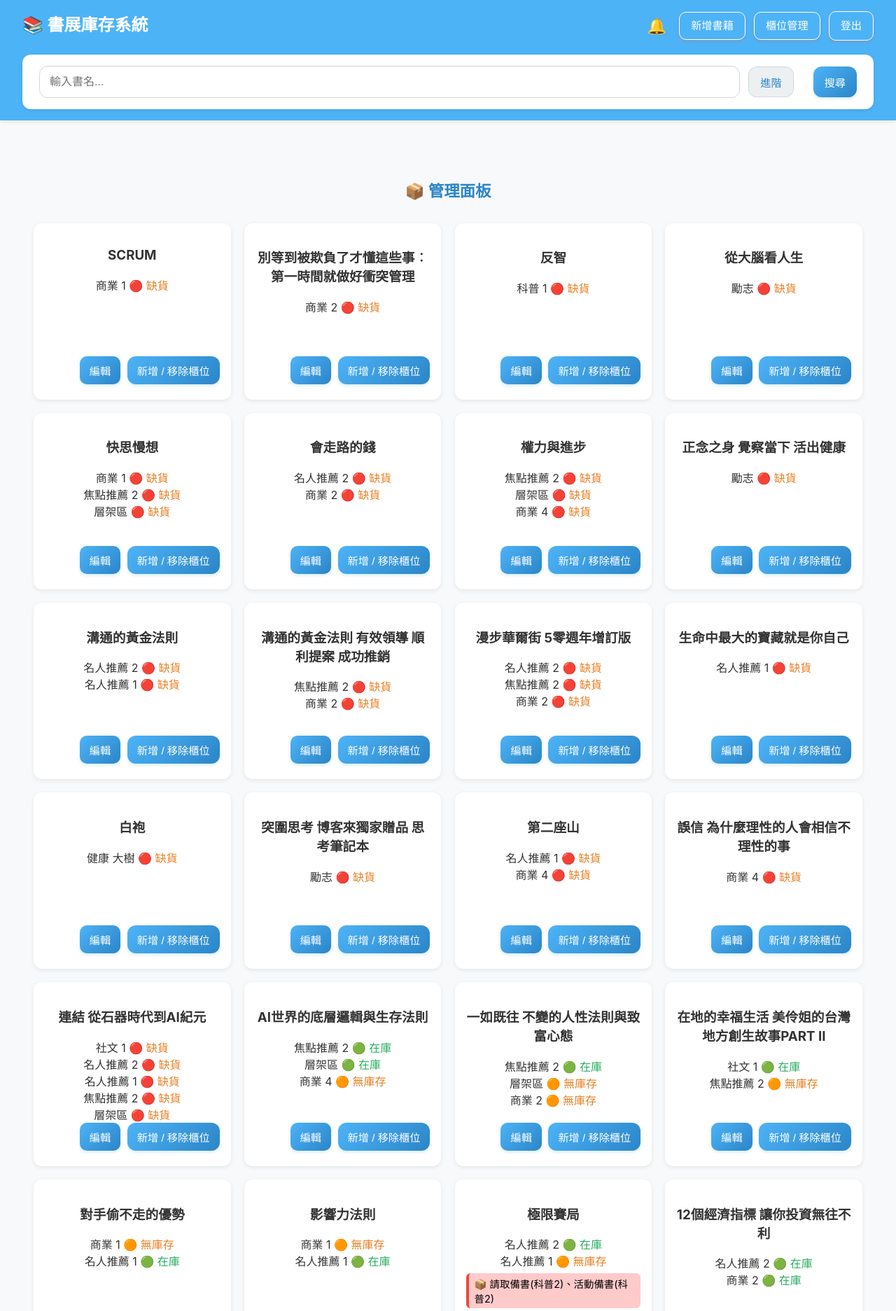
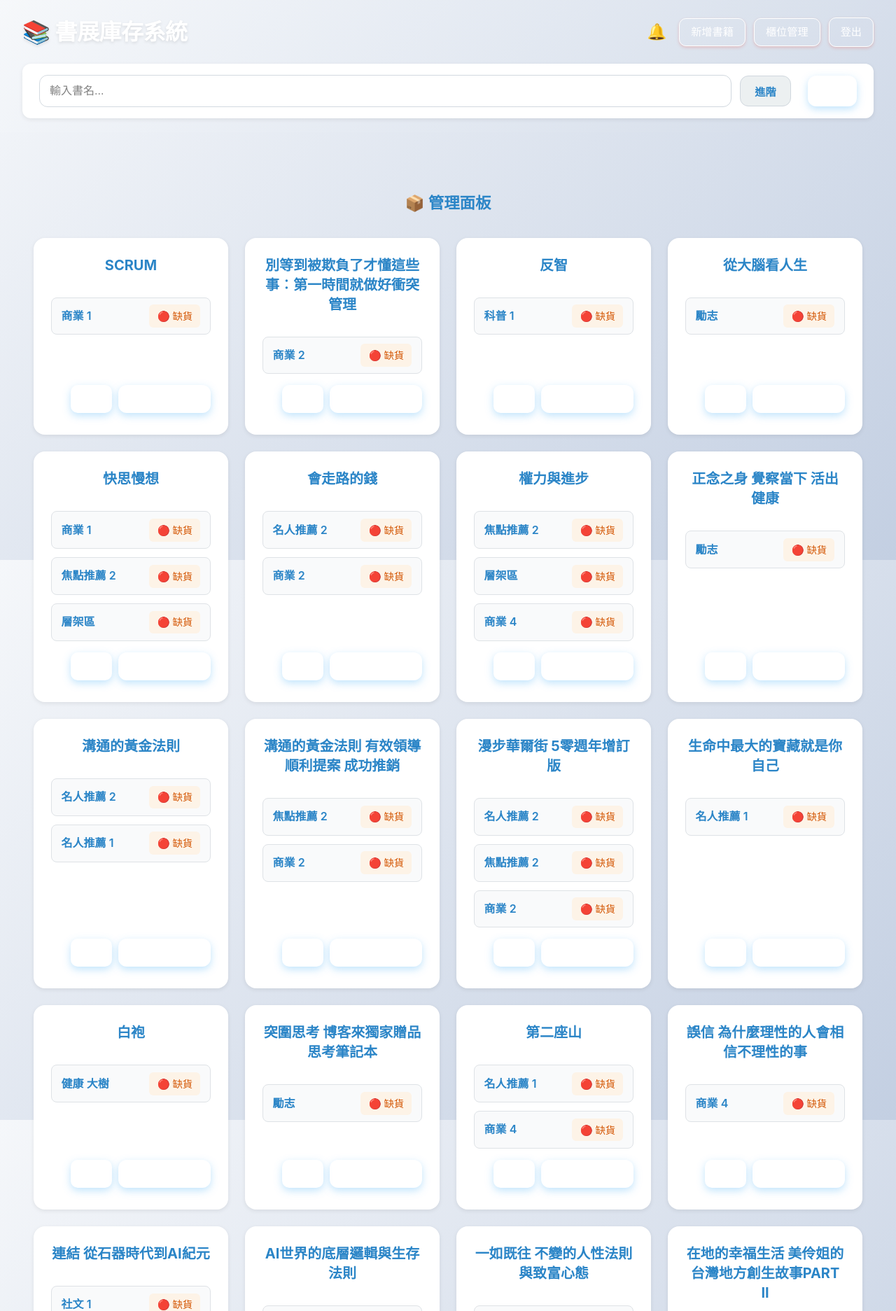
Before and after one commit to iiTzShenmi/book-exhibition-inventory, a Flask app: page /admin in a window 1280 px wide. Shown: the top 1873 px of the page at 70% size. Run offline with Flask 3, Linux system fonts and the light colour scheme; data that the repository does not hold is empty.

Commit message:
'message'

```diff
--- /dev/null
+++ b/runtime.txt
@@ -0,0 +1 @@
+python-3.11.3
--- a/static/css/main.css
+++ b/static/css/main.css
@@ -23,21 +23,46 @@
     }
 
     body {
-      font-family: 'Noto Sans TC', 'Inter', sans-serif;
+      font-family: 'Noto Sans TC', 'Inter', -apple-system, BlinkMacSystemFont, 'Segoe UI', sans-serif;
       margin: 0;
-      background: #f8f9fa;
-      color: #333;
+      background: linear-gradient(135deg, #f5f7fa 0%, #c3cfe2 100%);
+      background-attachment: fixed;
+      color: #2c3e50;
+      line-height: 1.6;
+      -webkit-font-smoothing: antialiased;
+      -moz-osx-font-smoothing: grayscale;
     }
 
     /* ──────────────── Header ──────────────── */
     header {
-      background: var(--blue);
+      background: var(--gradient-blue);
       color: white;
       display: flex;
       align-items: center;
       justify-content: space-between;
-      padding: 1rem 2rem;
-      box-shadow: var(--shadow-sm);
+      padding: 1.25rem 2rem;
+      box-shadow: var(--shadow-lg);
+      position: relative;
+      overflow: hidden;
+    }
+
+    header::before {
+      content: '';
+      position: absolute;
+      top: 0;
+      left: 0;
+      right: 0;
+      bottom: 0;
+      background: linear-gradient(135deg, rgba(255,255,255,0.1) 0%, rgba(255,255,255,0) 100%);
+      pointer-events: none;
+    }
+
+    header h1 {
+      position: relative;
+      z-index: 1;
+      font-weight: 700;
+      letter-spacing: -0.5px;
+      text-shadow: 0 2px 4px rgba(0,0,0,0.1);
     }
 
     .admin-header {
@@ -45,11 +70,6 @@
       align-items: stretch;
       justify-content: flex-start;
       gap: 1.25rem;
-    }
-
-    header h1 {
-      margin: 0;
-      font-size: 1.5rem;
     }
 
     .admin-header h1 {
@@ -251,88 +271,153 @@
 
     /* ──────────────── Search ──────────────── */
     .search-box {
-      width: 15cm;
-      height: 2cm;
-      max-width: 90%;
-      font-size: 1.2rem;
-      padding: 0.5rem 1rem;
+      width: 100%;
+      max-width: 600px;
+      height: 48px;
+      font-size: 1rem;
+      padding: 0.75rem 1.25rem;
       border-radius: var(--radius);
       border: 2px solid var(--blue);
       outline: none;
       box-shadow: var(--shadow-sm);
-      transition: 0.3s;
+      transition: all 0.3s ease;
+      box-sizing: border-box;
     }
 
     .search-box:focus {
       border-color: var(--blue-dark);
-      box-shadow: 0 0 0 3px rgba(77, 179, 247, 0.2);
+      box-shadow: 0 0 0 4px rgba(77, 179, 247, 0.15);
+      transform: translateY(-1px);
     }
 
     .search-btn {
-      margin-left: 1rem;
-      height: 2cm;
-      padding: 0 1.5rem;
+      margin-left: 0.75rem;
+      height: 48px;
+      padding: 0 2rem;
       border: none;
       border-radius: var(--radius);
       background: linear-gradient(135deg, var(--blue), var(--blue-dark));
       color: white;
-      font-size: 1.1rem;
+      font-size: 1rem;
+      font-weight: 600;
       cursor: pointer;
-      transition: all 0.3s;
+      transition: all 0.3s ease;
+      white-space: nowrap;
+      box-shadow: 0 2px 8px rgba(77, 179, 247, 0.3);
     }
 
     .search-btn:hover {
       background: linear-gradient(135deg, var(--blue-dark), #1f6391);
+      box-shadow: 0 4px 12px rgba(77, 179, 247, 0.4);
+      transform: translateY(-2px);
+    }
+
+    .search-btn:active {
+      transform: translateY(0);
+    }
+
+    @media (max-width: 600px) {
+      .search-box {
+        font-size: 16px; /* Prevents zoom on iOS */
+        height: 44px;
+      }
+
+      .search-btn {
+        margin-left: 0;
+        margin-top: 0.75rem;
+        width: 100%;
+        height: 44px;
+      }
+
+      .customer-search {
+        flex-direction: column;
+        align-items: stretch;
+      }
     }
 
     /* ──────────────── Grid & Cards ──────────────── */
     .grid {
       display: grid;
-      gap: 1.2rem;
+      gap: 1.5rem;
       justify-content: center;
       margin: 2rem auto;
       padding: 0 1rem;
-      max-width: 1200px;
+      max-width: 1400px;
     }
 
-    @media (min-width:1024px) {
+    @media (min-width: 1024px) {
       .grid {
         grid-template-columns: repeat(4, 1fr);
       }
     }
 
-    @media (min-width:600px) and (max-width:1023px) {
+    @media (min-width: 768px) and (max-width: 1023px) {
       .grid {
         grid-template-columns: repeat(3, 1fr);
       }
     }
 
-    @media (max-width:599px) {
+    @media (min-width: 600px) and (max-width: 767px) {
       .grid {
-        grid-template-columns: repeat(1, 1fr);
+        grid-template-columns: repeat(2, 1fr);
+      }
+    }
+
+    @media (max-width: 599px) {
+      .grid {
+        grid-template-columns: 1fr;
+        gap: 1rem;
+        padding: 0 0.75rem;
       }
     }
 
     .card {
       position: relative;
-      /* ensure anchor position */
       display: flex;
       flex-direction: column;
       justify-content: flex-start;
       align-items: center;
       text-align: center;
       background: white;
-      border-radius: var(--radius);
-      padding: 1rem;
+      border-radius: 16px;
+      padding: 1.5rem;
       box-shadow: var(--shadow-sm);
-      transition: transform 0.2s ease, box-shadow 0.2s ease;
+      transition: all 0.3s cubic-bezier(0.4, 0, 0.2, 1);
       min-height: 220px;
-      /* gives a bit more breathing room */
+      border: 1px solid rgba(255, 255, 255, 0.8);
+      backdrop-filter: blur(10px);
+      overflow: hidden;
+    }
+
+    .card::before {
+      content: '';
+      position: absolute;
+      top: 0;
+      left: 0;
+      right: 0;
+      height: 4px;
+      background: var(--gradient-blue);
+      transform: scaleX(0);
+      transition: transform 0.3s ease;
+    }
+
+    .card:hover::before {
+      transform: scaleX(1);
     }
 
     .card:hover {
-      transform: translateY(-4px);
-      box-shadow: var(--shadow-md);
+      transform: translateY(-8px) scale(1.02);
+      box-shadow: var(--shadow-xl);
+      border-color: rgba(77, 179, 247, 0.3);
+    }
+
+    .card h3 {
+      font-size: 1.25rem;
+      font-weight: 700;
+      color: var(--blue-dark);
+      margin: 0 0 1rem 0;
+      line-height: 1.4;
+      word-break: break-word;
     }
 
     .card.updated {
@@ -959,25 +1044,45 @@
       align-items: center;
       justify-content: center;
       height: 44px;
-      padding: 0 16px;
+      padding: 0 20px;
       border: none;
       border-radius: 12px;
       font-size: 0.95rem;
-      font-weight: 500;
+      font-weight: 600;
       cursor: pointer;
-      transition: all 0.25s ease;
+      transition: all 0.25s cubic-bezier(0.4, 0, 0.2, 1);
       white-space: nowrap;
+      position: relative;
+      overflow: hidden;
     }
 
-    /* primary (blue) */
+    .btn::before {
+      content: '';
+      position: absolute;
+      top: 50%;
+      left: 50%;
+      width: 0;
+      height: 0;
+      border-radius: 50%;
+      background: rgba(255, 255, 255, 0.3);
+      transform: translate(-50%, -50%);
+      transition: width 0.6s, height 0.6s;
+    }
+
+    .btn:hover::before {
+      width: 300px;
+      height: 300px;
+    }
+
+    /* Primary buttons */
     .btn--primary,
     .search-btn,
     .edit-btn,
     .mini-btn.secondary,
     .toggle-btn {
-      background: linear-gradient(135deg, var(--blue), var(--blue-dark));
+      background: var(--gradient-blue);
       color: #fff;
-      box-shadow: 0 2px 4px rgba(77, 179, 247, 0.25);
+      box-shadow: 0 4px 12px rgba(77, 179, 247, 0.35);
     }
 
     .btn--primary:hover,
@@ -986,7 +1091,8 @@
     .mini-btn.secondary:hover,
     .toggle-btn:hover {
       background: linear-gradient(135deg, var(--blue-dark), #1f6391);
-      box-shadow: 0 4px 8px rgba(77, 179, 247, 0.35);
+      box-shadow: 0 6px 20px rgba(77, 179, 247, 0.45);
+      transform: translateY(-2px);
     }
 
     .btn--outline {
@@ -1350,3 +1456,73 @@
         padding: 10px;
         text-align: center;
       }
+
+/* Add after line 363 (after .out-stock) */
+
+/* ──────────────── Status List & Row ──────────────── */
+.status-list {
+  display: flex;
+  flex-direction: column;
+  gap: 0.75rem;
+  width: 100%;
+  margin: 1rem 0;
+  padding: 0;
+}
+
+.status-row {
+  display: flex;
+  align-items: center;
+  justify-content: space-between;
+  gap: 0.75rem;
+  padding: 0.6rem 0.85rem;
+  background: var(--gray-bg);
+  border-radius: 8px;
+  border: 1px solid var(--gray-dark);
+  width: 100%;
+  box-sizing: border-box;
+}
+
+.status-row .cab {
+  font-weight: 600;
+  color: var(--blue-dark);
+  flex: 1;
+  text-align: left;
+  overflow-wrap: break-word;
+  min-width: 0;
+}
+
+.status-row .stat {
+  font-weight: 500;
+  padding: 0.3rem 0.7rem;
+  border-radius: 6px;
+  white-space: nowrap;
+  flex-shrink: 0;
+  font-size: 0.9rem;
+}
+
+.status-row .stat.in-stock {
+  background: var(--green-light);
+  color: var(--green-dark);
+}
+
+.status-row .stat.out-stock {
+  background: var(--orange-light);
+  color: var(--orange-dark);
+}
+
+/* Mobile responsive for status rows */
+@media (max-width: 600px) {
+  .status-row {
+    flex-direction: column;
+    align-items: flex-start;
+    gap: 0.5rem;
+  }
+
+  .status-row .cab {
+    width: 100%;
+  }
+
+  .status-row .stat {
+    align-self: flex-end;
+  }
+}
```
